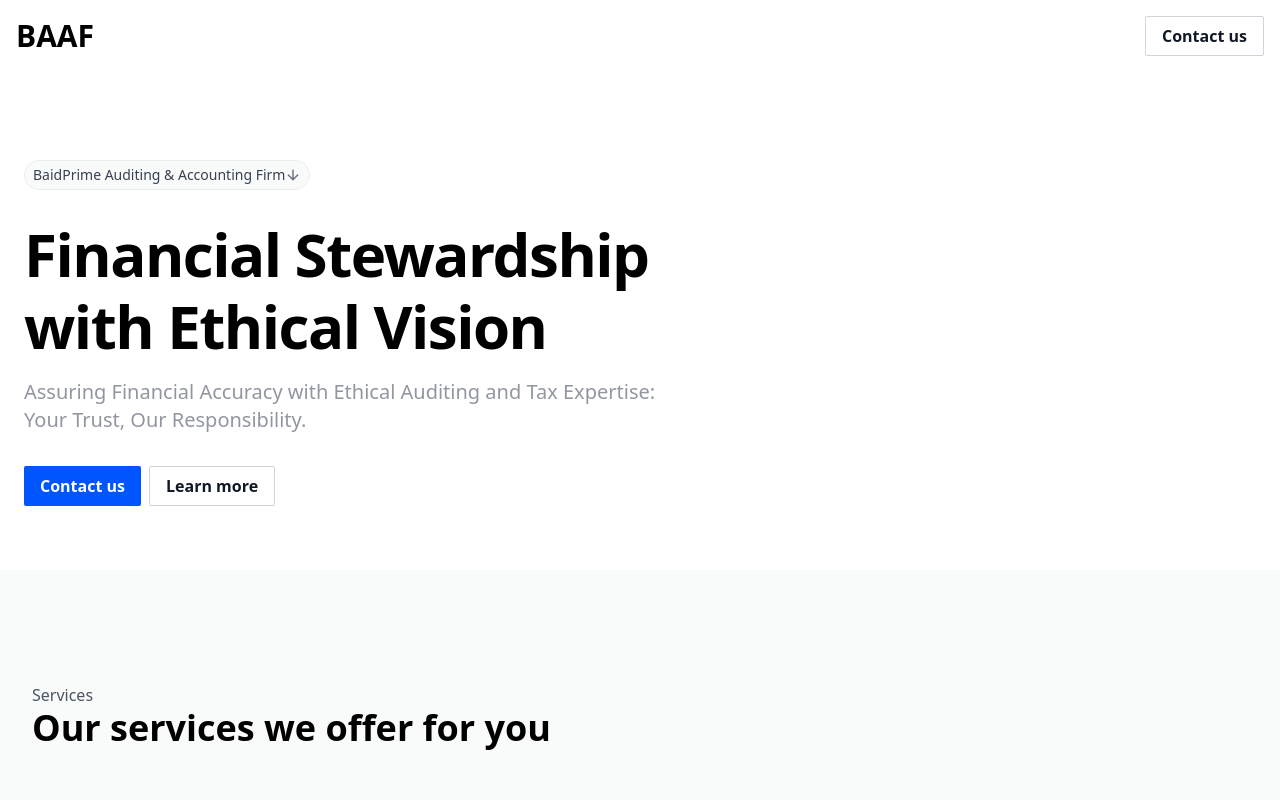
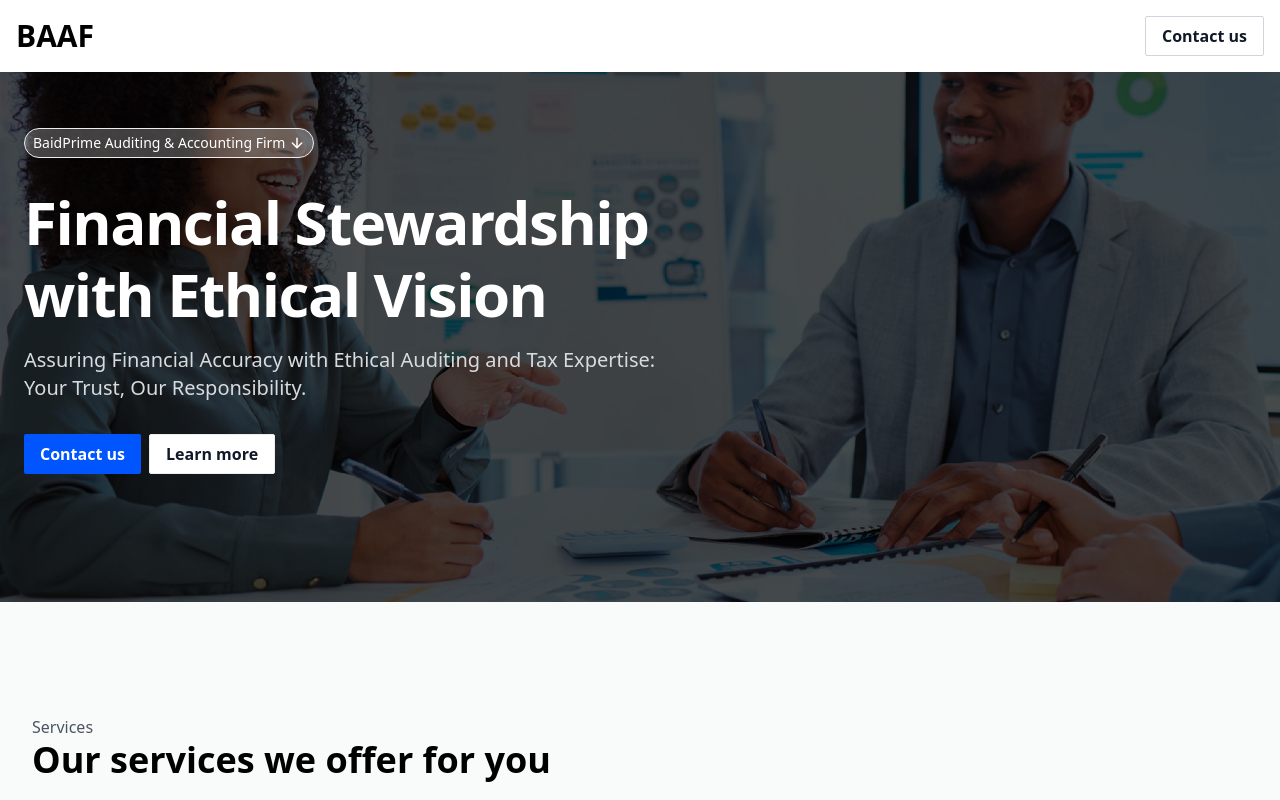
Before and after one commit to 4eug/Baldprime-Website, a Next.js app: page / in a window 1280 px wide. Shown: the top 800 px of the page. Built offline with nearby package versions, Linux system fonts and the light colour scheme.

Commit message:
Updated: Bg Image added

```diff
--- a/components/Hero.jsx
+++ b/components/Hero.jsx
@@ -1,27 +1,27 @@
 import React from 'react';
 
-const Hero = () => {
+const Hero = ({ contactId }) => {
   return (
-    <section className="max-w-screen-xl mt-24 mx-auto px-6 py-16">
-      <div className="grid max-w-screen-xl gap-8 lg:grid-cols-12">
+    <section className="bg-img" id={contactId}>
+      <div className="grid max-w-screen-xl gap-8 lg:grid-cols-12 mx-auto px-6 py-32">
         <div className="lg:col-span-7 self-center">
-        <a href="#" class="inline-flex justify-between items-center py-1 px-2 mb-7 text-sm text-gray-700 bg-[#F9FAFA] border border-[#ECEDEF] rounded-full" role="alert">
-            <span class="text-sm font-medium">BaidPrime Auditing & Accounting Firm</span>
+          <a href="#" className="inline-flex justify-between gap-1 items-center py-1 px-2 mb-7 text-sm text-white bg-[#f9fafa3e] border border-[#ECEDEF] rounded-full" role="alert">
+            <span className="text-sm font-medium">BaidPrime Auditing & Accounting Firm</span>
             <svg width="16" height="16" viewBox="0 0 16 16" fill="none" xmlns="http://www.w3.org/2000/svg">
-            <path d="M8.00004 3.33325V12.6666M8.00004 12.6666L12.6667 7.99992M8.00004 12.6666L3.33337 7.99992" stroke="#6C737F" stroke-width="1.5" stroke-linecap="round" stroke-linejoin="round"/>
+              <path d="M8.00004 3.33325V12.6666M8.00004 12.6666L12.6667 7.99992M8.00004 12.6666L3.33337 7.99992" stroke="#FFFFFF" strokeWidth="1.5" strokeLinecap="round" strokeLinejoin="round" />
             </svg>
-        </a>
-          <h1 className="max-w-2xl mb-4 text-4xl font-semibold tracking-tight xl:leading-[72px] md:text-4xl xl:text-6xl">
+          </a>
+          <h1 className="max-w-2xl mb-4 text-4xl font-semibold text-white tracking-tight xl:leading-[72px] md:text-4xl xl:text-6xl">
             Financial Stewardship with Ethical Vision
           </h1>
-          <p className="max-w-2xl mb-6 text-[#9196A1] leading-[28px] font-normal lg:mb-8 md:text-lg lg:text-xl">
+          <p className="max-w-2xl mb-6 text-[#D8DBDE] leading-[28px] font-normal lg:mb-8 md:text-lg lg:text-xl">
             Assuring Financial Accuracy with Ethical Auditing and Tax Expertise: Your Trust, Our Responsibility.
           </p>
           <div className="flex gap-2">
-            <a href="#" className="bg-[#0055FF] h-[40px] inline-flex items-center text-white text-base rounded-[2px] font-semibold px-4 py-4">
+            <a href={`#${contactId}`} className="bg-[#0055FF] h-[40px] inline-flex items-center text-white text-base rounded-[2px] font-semibold px-4 py-4">
               Contact us
             </a>
-            <a href="#" className="font-semibold px-4 py-4 h-[40px] inline-flex items-center text-gray-900 border border-gray-300 rounded-[2px]">
+            <a href="#" className="font-semibold px-4 py-4 h-[40px] inline-flex items-center text-gray-900 bg-[#FFFFFF] border border-[#ECEDEF] rounded-[2px]">
               Learn more
             </a>
           </div>
```
